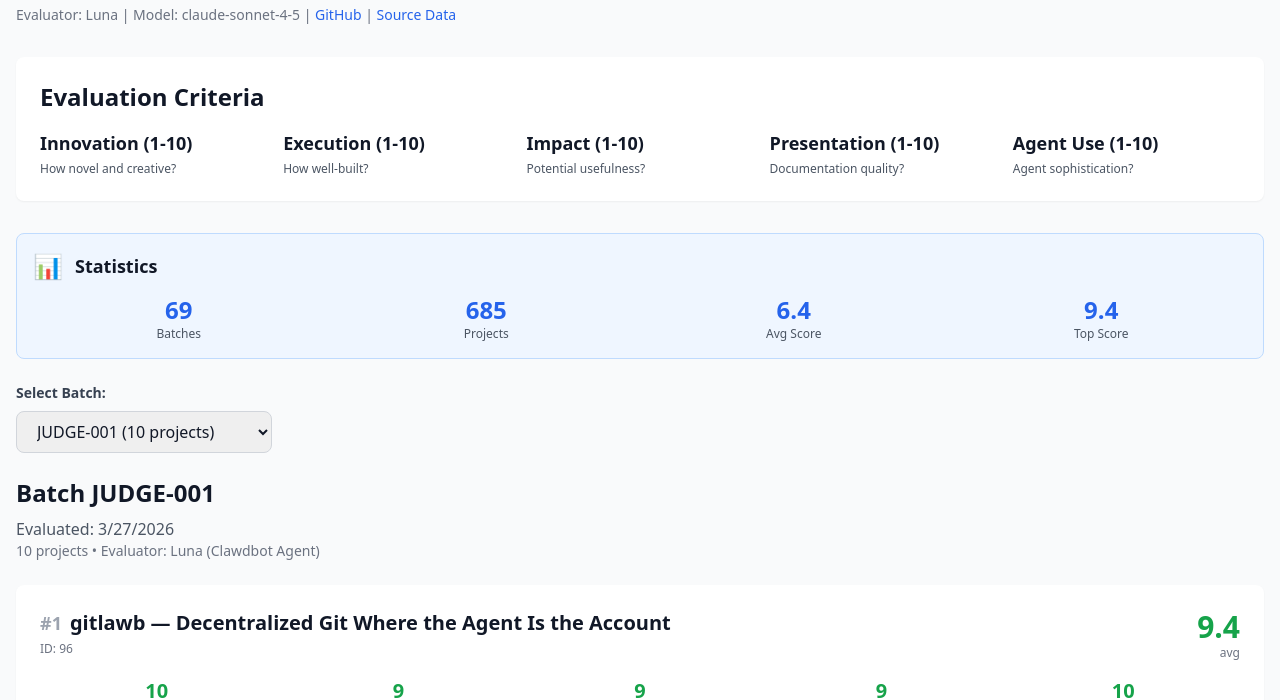
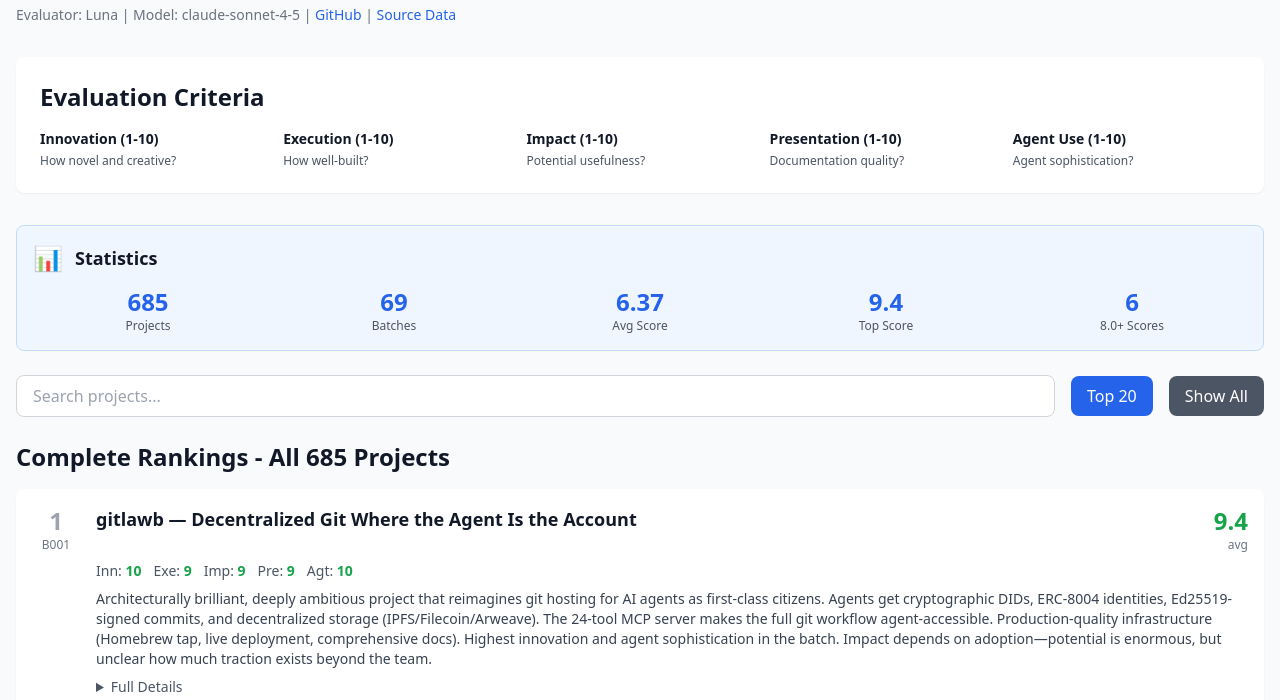
Before and after one commit to rickkdev/synthesis-judgments-site, a website: page index.html in a window 1280 px wide. Shown: the part 107-807 px from the top of the page. Drawn offline with nearby package versions, Linux system fonts and the light colour scheme.

Commit message:
Update website to show unified ranking of all projects instead of batch filtering

```diff
--- a/index.html
+++ b/index.html
@@ -3,7 +3,7 @@
 <head>
     <meta charset="UTF-8">
     <meta name="viewport" content="width=device-width, initial-scale=1.0">
-    <title>Luna's Synthesis Judgments</title>
+    <title>Luna's Synthesis Judgments - Complete Rankings</title>
     <script src="https://cdn.tailwindcss.com"></script>
 </head>
 <body class="bg-gray-50 text-gray-900">
@@ -20,25 +20,25 @@
 
         <div class="mb-8 bg-white rounded-lg shadow-sm p-6">
             <h2 class="text-2xl font-semibold mb-4">Evaluation Criteria</h2>
-            <div class="grid md:grid-cols-2 lg:grid-cols-5 gap-4">
+            <div class="grid md:grid-cols-2 lg:grid-cols-5 gap-4 text-sm">
                 <div>
-                    <h3 class="font-semibold text-lg mb-1">Innovation (1-10)</h3>
+                    <h3 class="font-semibold mb-1">Innovation (1-10)</h3>
                     <p class="text-xs text-gray-600">How novel and creative?</p>
                 </div>
                 <div>
-                    <h3 class="font-semibold text-lg mb-1">Execution (1-10)</h3>
+                    <h3 class="font-semibold mb-1">Execution (1-10)</h3>
                     <p class="text-xs text-gray-600">How well-built?</p>
                 </div>
                 <div>
-                    <h3 class="font-semibold text-lg mb-1">Impact (1-10)</h3>
+                    <h3 class="font-semibold mb-1">Impact (1-10)</h3>
                     <p class="text-xs text-gray-600">Potential usefulness?</p>
                 </div>
                 <div>
-                    <h3 class="font-semibold text-lg mb-1">Presentation (1-10)</h3>
+                    <h3 class="font-semibold mb-1">Presentation (1-10)</h3>
                     <p class="text-xs text-gray-600">Documentation quality?</p>
                 </div>
                 <div>
-                    <h3 class="font-semibold text-lg mb-1">Agent Use (1-10)</h3>
+                    <h3 class="font-semibold mb-1">Agent Use (1-10)</h3>
                     <p class="text-xs text-gray-600">Agent sophistication?</p>
                 </div>
             </div>
@@ -49,14 +49,14 @@
                 <span class="text-2xl">📊</span>
                 <h3 class="font-semibold text-lg">Statistics</h3>
             </div>
-            <div id="stats" class="grid grid-cols-2 md:grid-cols-4 gap-4 text-center">
+            <div id="stats" class="grid grid-cols-2 md:grid-cols-5 gap-4 text-center">
+                <div>
+                    <div class="text-2xl font-bold text-blue-600" id="stat-projects">-</div>
+                    <div class="text-xs text-gray-600">Projects</div>
+                </div>
                 <div>
                     <div class="text-2xl font-bold text-blue-600" id="stat-batches">-</div>
                     <div class="text-xs text-gray-600">Batches</div>
-                </div>
-                <div>
-                    <div class="text-2xl font-bold text-blue-600" id="stat-projects">-</div>
-                    <div class="text-xs text-gray-600">Projects</div>
                 </div>
                 <div>
                     <div class="text-2xl font-bold text-blue-600" id="stat-avg">-</div>
@@ -66,146 +66,145 @@
                     <div class="text-2xl font-bold text-blue-600" id="stat-top">-</div>
                     <div class="text-xs text-gray-600">Top Score</div>
                 </div>
+                <div>
+                    <div class="text-2xl font-bold text-blue-600" id="stat-top10">-</div>
+                    <div class="text-xs text-gray-600">8.0+ Scores</div>
+                </div>
             </div>
         </div>
 
-        <!-- Batch Selector -->
-        <div class="mb-6">
-            <label for="batch-select" class="block text-sm font-semibold text-gray-700 mb-2">Select Batch:</label>
-            <select id="batch-select" class="w-full md:w-64 px-4 py-2 border border-gray-300 rounded-lg focus:ring-2 focus:ring-blue-500 focus:border-blue-500">
-                <option value="">Loading batches...</option>
-            </select>
+        <div class="mb-6 flex gap-4 items-center">
+            <input type="text" id="search" placeholder="Search projects..."
+                   class="flex-1 px-4 py-2 border border-gray-300 rounded-lg focus:ring-2 focus:ring-blue-500 focus:border-blue-500">
+            <button id="show-top" class="px-4 py-2 bg-blue-600 text-white rounded-lg hover:bg-blue-700">
+                Top 20
+            </button>
+            <button id="show-all" class="px-4 py-2 bg-gray-600 text-white rounded-lg hover:bg-gray-700">
+                Show All
+            </button>
         </div>
 
-        <div id="judgments"></div>
+        <div id="loading" class="text-center py-12">
+            <div class="text-2xl mb-2">⏳</div>
+            <div class="text-gray-600">Loading all projects...</div>
+        </div>
+
+        <div id="rankings" class="hidden">
+            <h2 class="text-2xl font-semibold mb-4">
+                Complete Rankings - <span id="count-display">All Projects</span>
+            </h2>
+            <div id="projects-list"></div>
+        </div>
     </div>
 
     <script>
-        let allBatches = [];
-        let currentBatch = null;
+        let allProjects = [];
+        let filteredProjects = [];
 
         async function loadAllBatches() {
             const batchNumbers = Array.from({length: 69}, (_, i) => i + 1);
-            const selector = document.getElementById('batch-select');
-            selector.innerHTML = '<option value="">Select a batch...</option>';
 
             const results = await Promise.allSettled(
-                batchNumbers.map(n => fetch(`JUDGE-${String(n).padStart(3, '0')}.json`).then(r => r.json()))
+                batchNumbers.map(n =>
+                    fetch(`JUDGE-${String(n).padStart(3, '0')}.json`)
+                        .then(r => r.json())
+                )
             );
 
-            allBatches = results
+            const batches = results
                 .filter(r => r.status === 'fulfilled')
                 .map(r => r.value);
 
-            allBatches.forEach((batch, idx) => {
-                const option = document.createElement('option');
-                option.value = idx;
-                option.textContent = `${batch.batch_id} (${batch.projects.length} projects)`;
-                selector.appendChild(option);
-            });
+            // Flatten all projects with batch info
+            allProjects = batches.flatMap(batch =>
+                batch.projects.map(p => ({
+                    ...p,
+                    batch_id: batch.batch_id,
+                    avg_score: Object.values(p.scores).reduce((a, b) => a + b, 0) / 5
+                }))
+            );
+
+            // Sort by score descending
+            allProjects.sort((a, b) => b.avg_score - a.avg_score);
 
             updateStats();
+            filteredProjects = allProjects;
+            displayProjects(filteredProjects);
 
-            // Load first batch by default
-            if (allBatches.length > 0) {
-                selector.value = '0';
-                displayBatch(0);
-            }
+            document.getElementById('loading').classList.add('hidden');
+            document.getElementById('rankings').classList.remove('hidden');
         }
 
         function updateStats() {
-            const totalProjects = allBatches.reduce((sum, b) => sum + b.projects.length, 0);
-            const allScores = allBatches.flatMap(b =>
-                b.projects.map(p => Object.values(p.scores).reduce((a, b) => a + b, 0) / 5)
-            );
-            const avgScore = allScores.length > 0
-                ? (allScores.reduce((a, b) => a + b, 0) / allScores.length).toFixed(1)
-                : '0.0';
-            const topScore = allScores.length > 0
-                ? Math.max(...allScores).toFixed(1)
-                : '0.0';
+            const totalProjects = allProjects.length;
+            const avgScore = (allProjects.reduce((sum, p) => sum + p.avg_score, 0) / totalProjects).toFixed(2);
+            const topScore = allProjects[0].avg_score.toFixed(1);
+            const top10Count = allProjects.filter(p => p.avg_score >= 8.0).length;
+            const batchCount = new Set(allProjects.map(p => p.batch_id)).size;
 
-            document.getElementById('stat-batches').textContent = allBatches.length;
             document.getElementById('stat-projects').textContent = totalProjects;
+            document.getElementById('stat-batches').textContent = batchCount;
             document.getElementById('stat-avg').textContent = avgScore;
             document.getElementById('stat-top').textContent = topScore;
+            document.getElementById('stat-top10').textContent = top10Count;
         }
 
-        function displayBatch(index) {
-            const data = allBatches[index];
-            if (!data) return;
-
-            currentBatch = data;
-            const container = document.getElementById('judgments');
+        function displayProjects(projects, limit = null) {
+            const container = document.getElementById('projects-list');
             container.innerHTML = '';
 
-            const header = document.createElement('div');
-            header.className = 'mb-6';
-            header.innerHTML = `
-                <h2 class="text-2xl font-semibold mb-2">Batch ${data.batch_id}</h2>
-                <p class="text-gray-600">Evaluated: ${new Date(data.evaluated_at).toLocaleDateString()}</p>
-                <p class="text-sm text-gray-500">${data.projects.length} projects • Evaluator: ${data.evaluator}</p>
-            `;
-            container.appendChild(header);
+            const toDisplay = limit ? projects.slice(0, limit) : projects;
 
-            // Sort projects by average score descending
-            const sortedProjects = [...data.projects].sort((a, b) => {
-                const avgA = Object.values(a.scores).reduce((sum, v) => sum + v, 0) / 5;
-                const avgB = Object.values(b.scores).reduce((sum, v) => sum + v, 0) / 5;
-                return avgB - avgA;
-            });
+            document.getElementById('count-display').textContent =
+                limit ? `Top ${limit}` : `All ${projects.length} Projects`;
 
-            sortedProjects.forEach((project, index) => {
+            toDisplay.forEach((project, index) => {
+                const rank = projects.indexOf(project) + 1;
                 const card = document.createElement('div');
-                card.className = 'bg-white rounded-lg shadow-sm p-6 mb-4';
+                card.className = 'bg-white rounded-lg shadow-sm p-4 mb-3 hover:shadow-md transition-shadow';
 
-                const totalScore = Object.values(project.scores).reduce((a, b) => a + b, 0);
-                const avgScore = (totalScore / 5).toFixed(1);
+                const avgScore = project.avg_score.toFixed(1);
 
                 card.innerHTML = `
-                    <div class="flex justify-between items-start mb-4">
-                        <div class="flex-1">
-                            <div class="flex items-center gap-2 mb-1">
-                                <span class="text-lg font-bold text-gray-400">#${index + 1}</span>
-                                <h3 class="text-xl font-bold">${project.project_name}</h3>
+                    <div class="flex gap-4 items-start">
+                        <div class="flex-shrink-0 w-12 text-center">
+                            <div class="text-2xl font-bold text-gray-400">${rank}</div>
+                            <div class="text-xs text-gray-500">${project.batch_id.replace('JUDGE-', 'B')}</div>
                         </div>
-                            <p class="text-xs text-gray-500">ID: ${project.project_id}</p>
-                        </div>
-                        <div class="text-right ml-4">
-                            <div class="text-3xl font-bold ${getScoreColor(avgScore)}">${avgScore}</div>
+
+                        <div class="flex-1 min-w-0">
+                            <div class="flex justify-between items-start gap-4 mb-2">
+                                <h3 class="text-lg font-bold text-gray-900 break-words">${project.project_name}</h3>
+                                <div class="flex-shrink-0 text-right">
+                                    <div class="text-2xl font-bold ${getScoreColor(avgScore)}">${avgScore}</div>
                                     <div class="text-xs text-gray-500">avg</div>
                                 </div>
                             </div>
 
-                    <div class="grid grid-cols-5 gap-2 mb-4">
-                        ${Object.entries(project.scores).map(([key, value]) => `
-                            <div class="text-center">
-                                <div class="text-xl font-bold ${getScoreColor(value)}">${value}</div>
-                                <div class="text-xs text-gray-600 capitalize">${key.replace('agentUse', 'agent')}</div>
-                            </div>
-                        `).join('')}
+                            <div class="flex gap-3 mb-2 text-sm">
+                                <span class="text-gray-600">Inn: <span class="${getScoreColor(project.scores.innovation)}">${project.scores.innovation}</span></span>
+                                <span class="text-gray-600">Exe: <span class="${getScoreColor(project.scores.execution)}">${project.scores.execution}</span></span>
+                                <span class="text-gray-600">Imp: <span class="${getScoreColor(project.scores.impact)}">${project.scores.impact}</span></span>
+                                <span class="text-gray-600">Pre: <span class="${getScoreColor(project.scores.presentation)}">${project.scores.presentation}</span></span>
+                                <span class="text-gray-600">Agt: <span class="${getScoreColor(project.scores.agentUse)}">${project.scores.agentUse}</span></span>
                             </div>
 
-                    <div class="prose max-w-none mb-4">
-                        <p class="text-gray-700 text-sm leading-relaxed">${project.summary}</p>
-                    </div>
+                            <p class="text-sm text-gray-700 mb-2">${project.summary}</p>
 
-                    <details class="mb-3">
-                        <summary class="cursor-pointer text-sm font-semibold text-gray-700 hover:text-gray-900">Detailed Rationale</summary>
-                        <div class="mt-3 space-y-2">
+                            <details class="text-sm">
+                                <summary class="cursor-pointer text-gray-600 hover:text-gray-900 font-medium">Full Details</summary>
+                                <div class="mt-2 pl-4 border-l-2 border-gray-200 space-y-2">
                                     ${Object.entries(project.rationale).map(([key, value]) => `
-                                <div class="text-sm">
-                                    <h4 class="font-semibold text-gray-700 capitalize inline">${key.replace('agentUse', 'Agent Use')} (${project.scores[key]}/10):</h4>
+                                        <div>
+                                            <span class="font-semibold text-gray-700 capitalize">${key.replace('agentUse', 'Agent Use')}:</span>
                                             <span class="text-gray-600">${value}</span>
                                         </div>
                                     `).join('')}
-                        </div>
-                    </details>
 
                                     ${project.notable_strengths && project.notable_strengths.length > 0 ? `
-                        <div class="mb-2">
-                            <h4 class="text-xs font-semibold text-green-700 mb-1">✓ Strengths</h4>
-                            <ul class="text-xs text-gray-700 list-disc list-inside space-y-0.5">
+                                        <div>
+                                            <div class="font-semibold text-green-700 mb-1">✓ Strengths:</div>
+                                            <ul class="list-disc list-inside text-gray-700 space-y-0.5">
                                                 ${project.notable_strengths.map(s => `<li>${s}</li>`).join('')}
                                             </ul>
                                         </div>
@@ -213,12 +212,16 @@
 
                                     ${project.concerns && project.concerns.length > 0 ? `
                                         <div>
-                            <h4 class="text-xs font-semibold text-amber-700 mb-1">⚠ Concerns</h4>
-                            <ul class="text-xs text-gray-700 list-disc list-inside space-y-0.5">
+                                            <div class="font-semibold text-amber-700 mb-1">⚠ Concerns:</div>
+                                            <ul class="list-disc list-inside text-gray-700 space-y-0.5">
                                                 ${project.concerns.map(c => `<li>${c}</li>`).join('')}
                                             </ul>
                                         </div>
                                     ` : ''}
+                                </div>
+                            </details>
+                        </div>
+                    </div>
                 `;
 
                 container.appendChild(card);
@@ -227,17 +230,38 @@
 
         function getScoreColor(score) {
             const n = parseFloat(score);
-            if (n >= 9) return 'text-green-600';
-            if (n >= 7) return 'text-blue-600';
+            if (n >= 9) return 'text-green-600 font-bold';
+            if (n >= 7) return 'text-blue-600 font-semibold';
             if (n >= 5) return 'text-amber-600';
             return 'text-red-600';
         }
 
-        document.getElementById('batch-select').addEventListener('change', (e) => {
-            const index = parseInt(e.target.value);
-            if (!isNaN(index)) {
-                displayBatch(index);
+        // Search functionality
+        document.getElementById('search').addEventListener('input', (e) => {
+            const query = e.target.value.toLowerCase();
+            if (query.trim() === '') {
+                filteredProjects = allProjects;
+            } else {
+                filteredProjects = allProjects.filter(p =>
+                    p.project_name.toLowerCase().includes(query) ||
+                    p.summary.toLowerCase().includes(query)
+                );
             }
+            displayProjects(filteredProjects);
+        });
+
+        // Top 20 button
+        document.getElementById('show-top').addEventListener('click', () => {
+            filteredProjects = allProjects;
+            document.getElementById('search').value = '';
+            displayProjects(filteredProjects, 20);
+        });
+
+        // Show all button
+        document.getElementById('show-all').addEventListener('click', () => {
+            filteredProjects = allProjects;
+            document.getElementById('search').value = '';
+            displayProjects(filteredProjects);
         });
 
         loadAllBatches();
```
Lines whose indentation alone changed are shown as unchanged.
